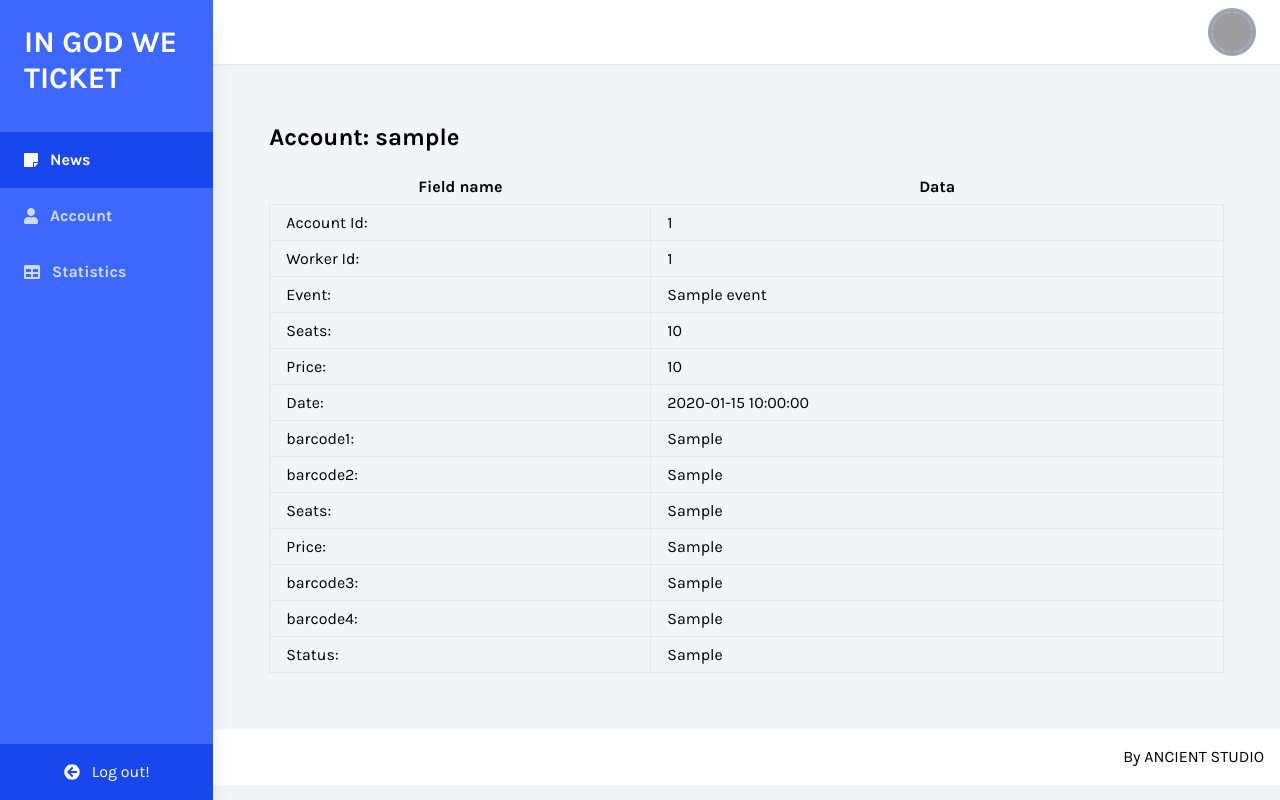
After one commit to wixxxez/web_panel, a Symfony app: template templates/main_work_page/check_account.html.twig in a window 1280 px wide. The commit adds this page. Run offline with Twig, Linux system fonts and the light colour scheme; the template is opened without the code that fills it: most values are stand-ins (such as "Sample title", 1, 10 or a date in 2020); some libraries are stand-ins or nearby versions; grey boxes are pictures that could not be loaded.

Commit message:
Statistics + middleware

```diff
--- a/src/Controller/LoggedAccountController.php
+++ b/src/Controller/LoggedAccountController.php
@@ -34,7 +34,7 @@ class LoggedAccountController extends AbstractController
                     $account = $account_repo->findOneByWorkerId($user_id);
                     $account_id = $account->getId();
                     if ($account_id != $id) {
-                        $this->addFlash('success', 'U are already using one account!');
+                        $this->addFlash('success', 'You are already using one account!');
                         return $this->redirectToRoute('app_logged_account', ['id'=>$account_id]);
                     }
                 }
--- /dev/null
+++ b/templates/main_work_page/check_account.html.twig
@@ -0,0 +1,143 @@
+ {% extends "main_work_page/navigation_panel.html.twig" %}
+ {% block title %}Web panel{% endblock %}
+
+{% block head %} {{parent()}} {% endblock %}
+
+    {% block aside %}
+    <body class="bg-gray-100 font-family-karla flex">
+        {{ parent() }}
+    <div class="w-full flex flex-col h-screen overflow-y-hidden">
+    {% endblock %}
+
+        {% block header %}
+            {{ parent() }}
+            {% for flash_type, messages in app.flashes %}
+                                    {% for message in messages %}
+
+                                        {% if flash_type =='error' %}
+                                            <div class="flex items-center p-4 mb-4 text-sm text-red-800 rounded-lg bg-red-50 dark:bg-gray-800 dark:text-red-400" role="alert">
+                                                    <svg class="flex-shrink-0 inline w-4 h-4 me-3" aria-hidden="true" xmlns="http://www.w3.org/2000/svg" fill="currentColor" viewBox="0 0 20 20">
+                                                        <path d="M10 .5a9.5 9.5 0 1 0 9.5 9.5A9.51 9.51 0 0 0 10 .5ZM9.5 4a1.5 1.5 0 1 1 0 3 1.5 1.5 0 0 1 0-3ZM12 15H8a1 1 0 0 1 0-2h1v-3H8a1 1 0 0 1 0-2h2a1 1 0 0 1 1 1v4h1a1 1 0 0 1 0 2Z"/>
+                                                    </svg>
+                                                    <span class="sr-only">Info</span>
+                                                    <div>
+                                                        <span class="font-medium">&nbsp;&nbsp;Error.&nbsp;</span> {{ message }}
+                                                    </div>
+                                                    </div>
+                                        {% else %}
+                                          <div class="flex items-center p-4 mb-4 text-sm text-green-800 rounded-lg bg-green-50 dark:bg-gray-800 dark:text-green-400" role="alert">
+                                        <svg class="flex-shrink-0 inline w-4 h-4 me-3" aria-hidden="true" xmlns="http://www.w3.org/2000/svg" fill="currentColor" viewBox="0 0 20 20">
+                                            <path d="M10 .5a9.5 9.5 0 1 0 9.5 9.5A9.51 9.51 0 0 0 10 .5ZM9.5 4a1.5 1.5 0 1 1 0 3 1.5 1.5 0 0 1 0-3ZM12 15H8a1 1 0 0 1 0-2h1v-3H8a1 1 0 0 1 0-2h2a1 1 0 0 1 1 1v4h1a1 1 0 0 1 0 2Z"/>
+                                        </svg>
+                                        <span class="sr-only">Info</span>
+                                        <div>
+                                            <span class="font-medium">Success!</span> {{ message }}
+                                        </div>
+                                        </div>
+                                        {% endif %}
+                                    {% endfor %}
+                                {% endfor %}
+        <div class="w-full overflow-x-hidden border-t flex flex-col">
+               <main class="w-full flex-grow p-6">
+
+
+                <div class="container mx-auto px-4 sm:px-6 lg:px-8 py-8 bg-dark">
+    <h2 class="text-2xl font-bold mb-4">Account: {{ account.login }}</h2>
+    <table id="2" class="table-auto w-full bg-dark">
+        <thead>
+            <tr>
+                <th class="px-4 py-2" data-priority="1">Field name</th>
+                <th class="px-4 py-2" data-priority="2">Data</th>
+
+            </tr>
+        </thead>
+        <tbody>
+              <tr class="hover:bg-grey-lighter">
+               <td class="border px-4 py-2">Account Id: </td>
+                <td class="border px-4 py-2">{{ account.id }}</td>
+            </tr>
+            <tr class="hover:bg-grey-lighter">
+               <td class="border px-4 py-2">Worker Id: </td>
+                 <td class="border px-4 py-2">{{ account.workerID }}</td>
+            </tr>
+
+              <tr class="hover:bg-grey-lighter">
+               <td class="border px-4 py-2">Event: </td>
+                <td class="border px-4 py-2"> {{ account.event }} </td>
+            </tr>
+              <tr class="hover:bg-grey-lighter">
+               <td class="border px-4 py-2">Seats: </td>
+                <td class="border px-4 py-2"> {{ account.seats }} </td>
+            </tr>
+
+              <tr class="hover:bg-grey-lighter">
+               <td class="border px-4 py-2">Price: </td>
+                 <td class="border px-4 py-2"> {{ account.price }} </td>
+            </tr>
+            <tr class="hover:bg-grey-lighter">
+               <td class="border px-4 py-2">Date: </td>
+                <td class="border px-4 py-2"> {{ account.date }} </td>
+            </tr>
+
+             <tr class="hover:bg-grey-lighter">
+               <td class="border px-4 py-2">barcode1: </td>
+                <td class="border px-4 py-2"> {{ account.barcode1 }} </td>
+            </tr>
+            <tr class="hover:bg-grey-lighter">
+               <td class="border px-4 py-2">barcode2: </td>
+                <td class="border px-4 py-2"> {{ account.barcode2 }} </td>
+            </tr>
+             <tr class="hover:bg-grey-lighter">
+               <td class="border px-4 py-2">Seats: </td>
+                <td class="border px-4 py-2"> {{ account.seats2 }} </td>
+            </tr>
+             <tr class="hover:bg-grey-lighter">
+               <td class="border px-4 py-2">Price: </td>
+                <td class="border px-4 py-2"> {{ account.price2 }} </td>
+            </tr>
+              <tr class="hover:bg-grey-lighter">
+               <td class="border px-4 py-2">barcode3: </td>
+                <td class="border px-4 py-2"> {{ account.barcode3 }} </td>
+            </tr>
+             <tr class="hover:bg-grey-lighter">
+               <td class="border px-4 py-2">barcode4: </td>
+                <td class="border px-4 py-2"> {{ account.barcode4 }} </td>
+            </tr>
+              <tr class="hover:bg-grey-lighter">
+               <td class="border px-4 py-2">Status: </td>
+                <td class="border px-4 py-2"> {{ account.adminEvent }} </td>
+            </tr>
+
+
+        </tbody>
+    </table>
+</div>
+<link rel="stylesheet" href="https://cdn.datatables.net/1.10.25/css/jquery.dataTables.min.css">
+<script src="https://code.jquery.com/jquery-3.5.1.min.js"></script>
+<script src="https://cdn.datatables.net/1.10.25/js/jquery.dataTables.min.js"></script>
+
+<script>
+    $(document).ready(function() {
+        $('#example').DataTable({
+            scrollX: true
+            // Add any customization options here
+        });
+    });
+</script>
+               </main>
+
+            <footer class="w-full bg-white text-right p-4">
+                By ANCIENT STUDIO
+            </footer>
+        </div>
+
+    </div>
+    <!-- AlpineJS -->
+    <script src="https://cdn.jsdelivr.net/gh/alpinejs/alpine@v2.x.x/dist/alpine.min.js" defer></script>
+    <!-- Font Awesome -->
+    <script src="https://cdnjs.cloudflare.com/ajax/libs/font-awesome/5.13.0/js/all.min.js" integrity="sha256-KzZiKy0DWYsnwMF+X1DvQngQ2/FxF7MF3Ff72XcpuPs=" crossorigin="anonymous"></script>
+
+
+</body>
+</html>
+        {% endblock %}
--- a/templates/main_work_page/navigation_panel.html.twig
+++ b/templates/main_work_page/navigation_panel.html.twig
@@ -30,7 +30,7 @@
 {% block aside %}
 <aside class="relative bg-sidebar h-screen w-64 hidden sm:block shadow-xl">
         <div class="p-6">
-            <a href="{{ path('app_main_work_page') }}" class="text-white text-3xl font-semibold uppercase hover:text-gray-300">Team name</a>
+            <a href="{{ path('app_main_work_page') }}" class="text-white text-3xl font-semibold uppercase hover:text-gray-300">In God We Ticket</a>
             {% if 'ROLE_ADMIN' in app.user.roles  %}
             <button class="w-full bg-white cta-btn font-semibold py-2 mt-5 rounded-br-lg rounded-bl-lg rounded-tr-lg shadow-lg hover:shadow-xl hover:bg-gray-300 flex items-center justify-center">
                 <a href="{{ path('app_register') }}"><i class="fas fa-plus mr-3"></i> Create new user </a>
@@ -46,7 +46,7 @@
                 <i class="fas fa-solid fa-user mr-3"></i>
                 Account
             </a>
-            <a href="tables.html" class="flex items-center text-white opacity-75 hover:opacity-100 py-4 pl-6 nav-item">
+            <a href="{{ path('app_statistics') }}" class="flex items-center text-white opacity-75 hover:opacity-100 py-4 pl-6 nav-item">
                 <i class="fas fa-table mr-3"></i>
                 Statistics
             </a>
@@ -98,7 +98,7 @@
                     Account
                 </a>
 
-                <a href="tabs.html" class="flex items-center text-white opacity-75 hover:opacity-100 py-2 pl-4 nav-item">
+                <a href="{{ path('app_statistics') }}" class="flex items-center text-white opacity-75 hover:opacity-100 py-2 pl-4 nav-item">
                     <i class="fas fa-table mr-3"></i>
                     Statistics
                 </a>
```
Also changed, not shown: migrations/Version20240319153812.php (added, +31 -0 lines), migrations/Version20240319173142.php (added, +31 -0 lines), migrations/Version20240319183829.php (added, +31 -0 lines), src/Controller/CheckAccountByAdminController.php (added, +66 -0 lines), src/Controller/StatisticController.php (added, +24 -0 lines), src/Entity/Account.php (+66 -0 lines), src/Form/LoggedAccountType.php (+6 -6 lines), src/Repository/AccountRepository.php (+36 -0 lines), src/Security/AccountAdminMiddleware.php (added, +39 -0 lines), templates/main_work_page/statistics.html.twig (added, +125 -0 lines).
